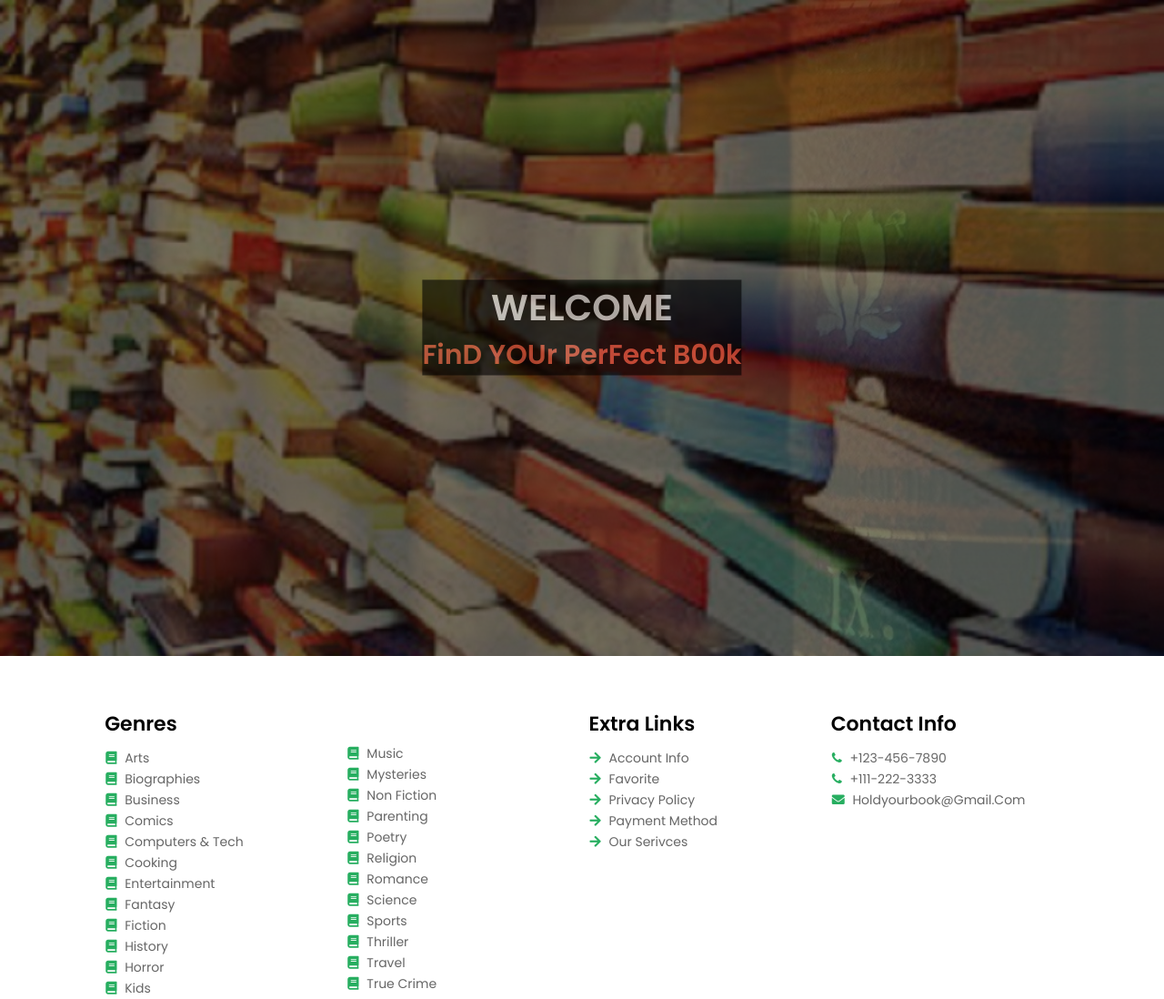
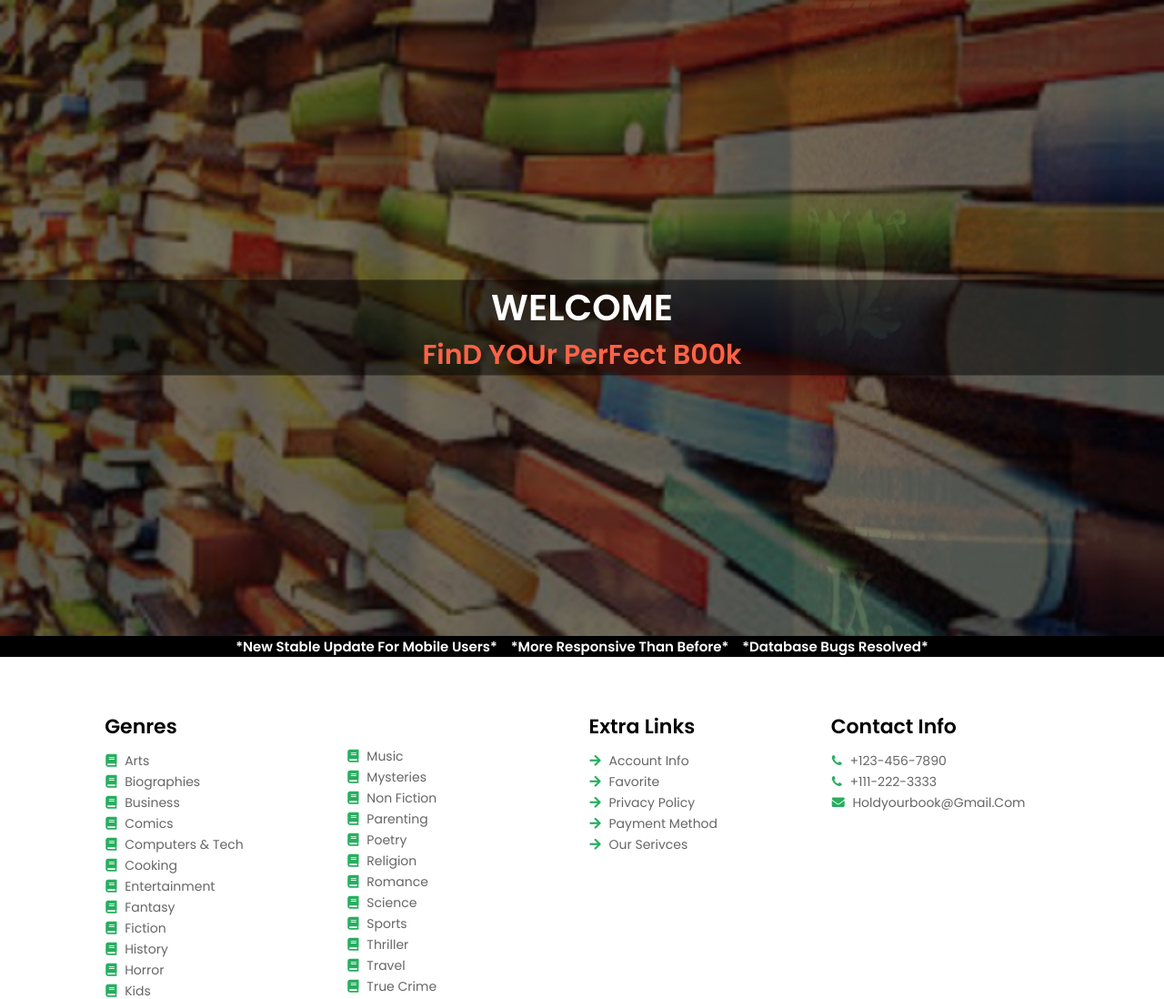
Before and after one commit to SarathAdhi/Book_recomendation_website, a PHP site: page / in a window 1280 px wide. Shown: the part 119-1217 px from the top of the page at 91% size. Run offline with PHP 8.4, Linux system fonts and the light colour scheme; data that the repository does not hold is empty; some libraries are stand-ins or nearby versions.

Commit message:
home page update

```diff
--- a/index.php
+++ b/index.php
@@ -76,7 +76,7 @@
         .details
         {
             background-color: black;
-            opacity: .6;
+            background: rgba(0, 0, 0, 0.5);
             position: absolute;
             font-family: Arial, Helvetica, sans-serif;
             font-size: 20px;
@@ -84,6 +84,7 @@
             left: 50%;
             top: 50%;
             transform: translate(-50%,-50%);
+            width: 100%;
         }
         .details h2
         {
@@ -97,9 +98,19 @@
             width: 100%;
             background-color: grey;
         }
+        .update
+        {
+            background: black;
+            margin-top: -20px;
+            position: relative;
+            justify-content: center;
+            text-align: center;
+            color: white;
+        }
 
 
     </style>
+
 
 </head>
 <body>
@@ -110,12 +121,17 @@
             <div class="details">
 
                             <h1 style="text-align: center; color: white;">WELCOME</h1>
-                            <h2>FinD yOUr PerFect B00k</h1>
+
+                            <h2>FinD yOUr PerFect B00k</h2>
             </div>
+
         </div>
     </div>
 </div>
 
+<div class="update">
+    <h2>*New stable update for mobile users*&emsp;*More responsive than before*&emsp;*Database bugs resolved*</h2>
+</div>
 
 
     <?php
```
